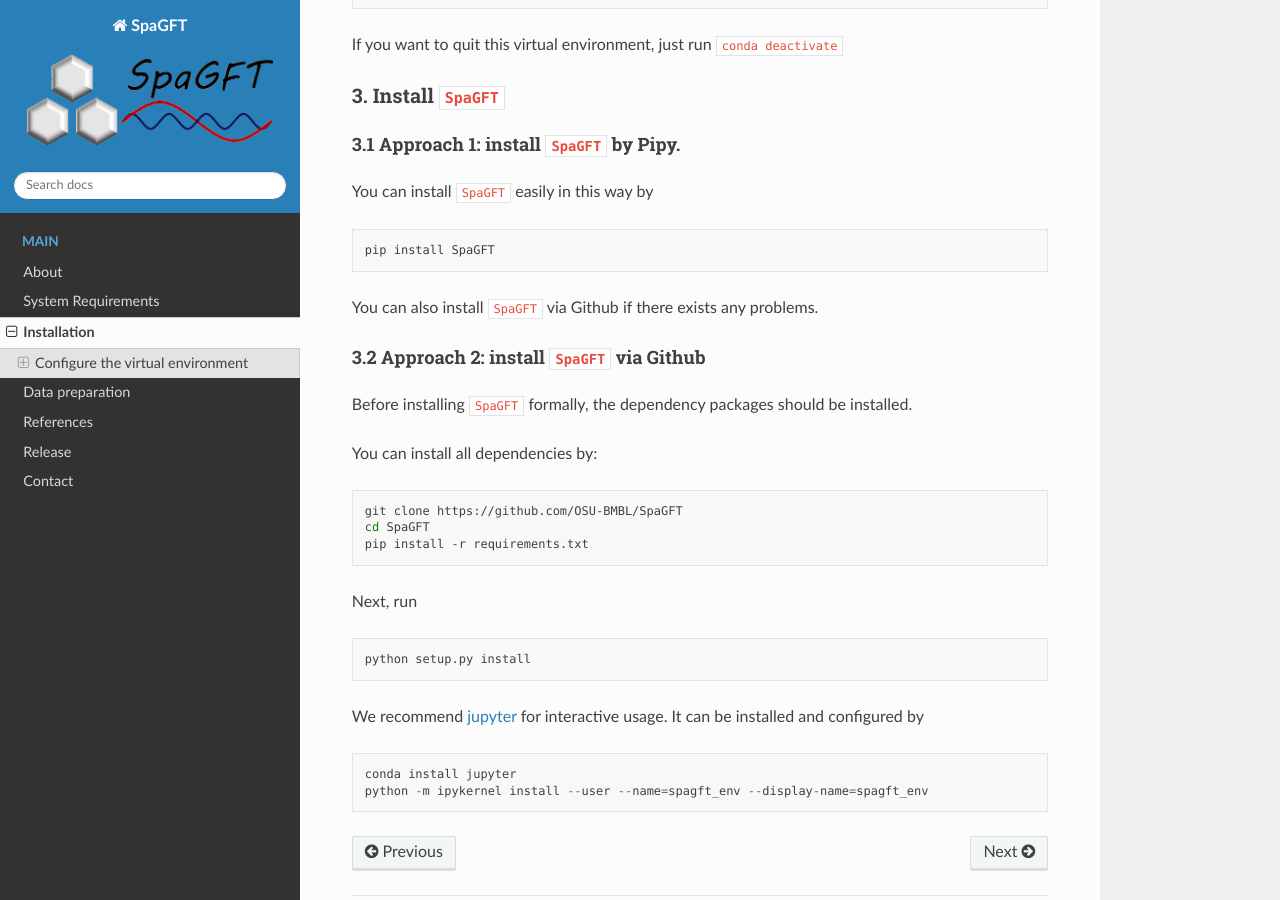
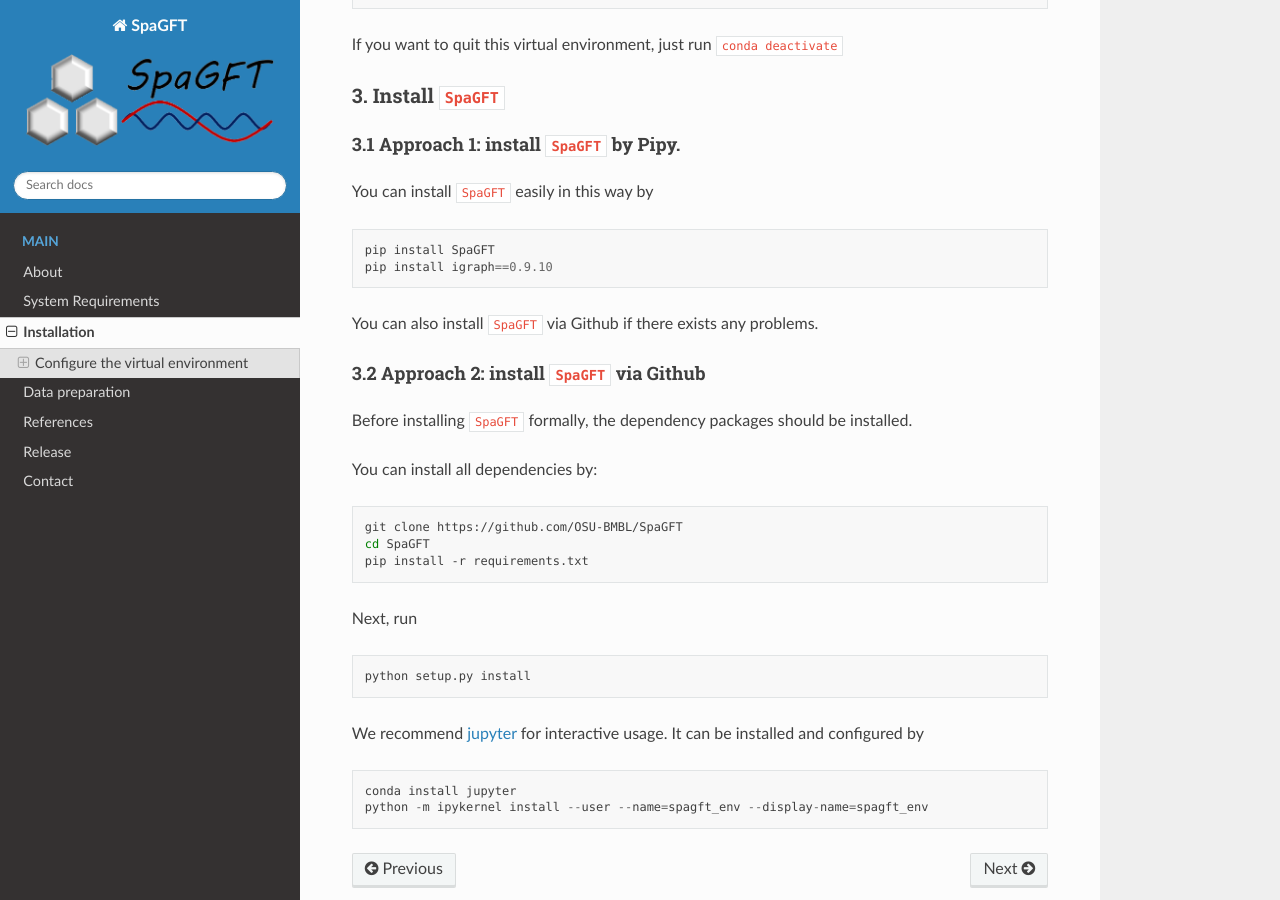
Before and after one commit to jxLiu-bio/SpaGFT, a Sphinx documentation site: the page built from source/Installation.md, in a window 1280 px wide and 900 px high, scrolled down 612 px. Built offline with Sphinx 7.4.7 and the Read the Docs theme 2.0.0, drawn with Linux system fonts in a browser that asks for light colours; pages that are not in the unit, such as notebooks, are missing from menus.

Commit message:
Update Installation.md

````diff
--- a/source/Installation.md
+++ b/source/Installation.md
@@ -26,6 +26,7 @@ If you want to quit this virtual environment, just run ``` conda deactivate ```
 You can install ```SpaGFT``` easily in this way by
 ```
 pip install SpaGFT
+pip install igraph==0.9.10
 ```
 You can also install ```SpaGFT``` via Github if there exists any problems.
 ##### 3.2 Approach 2: install ```SpaGFT``` via Github
````
